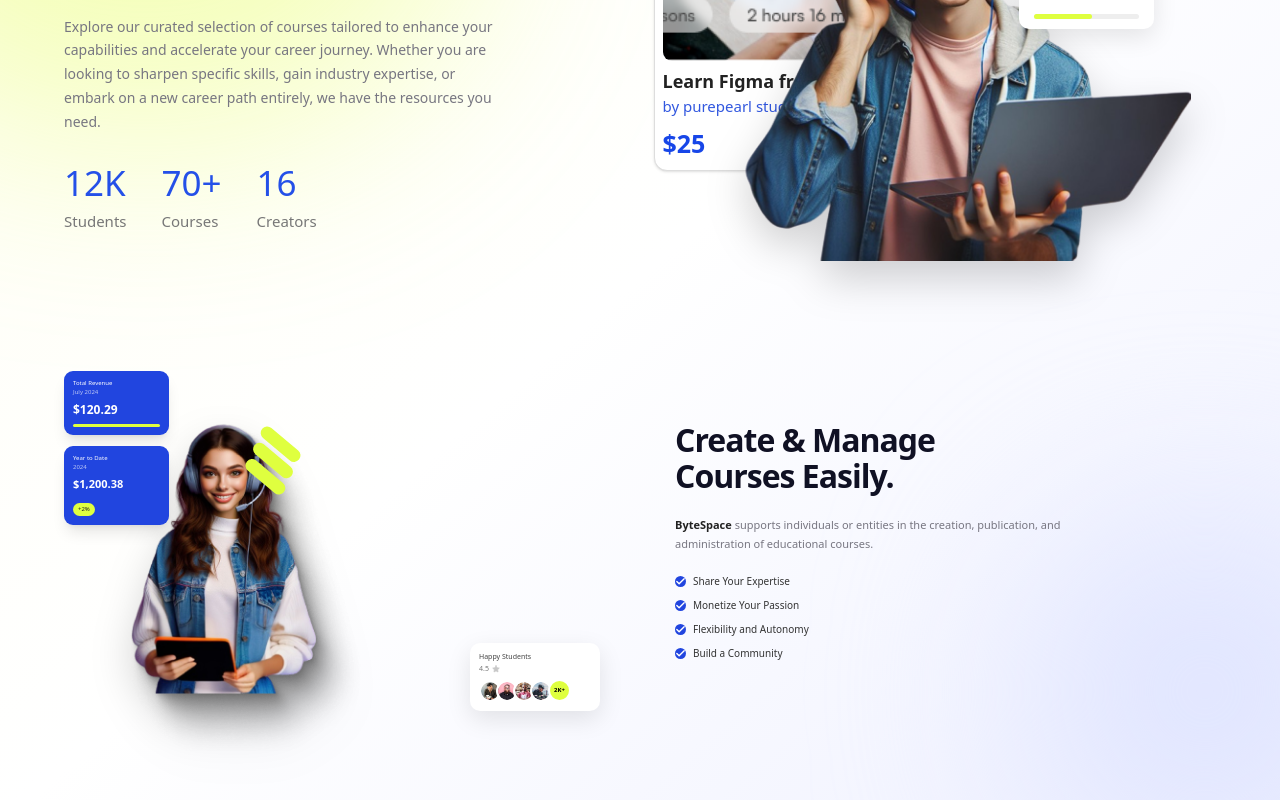
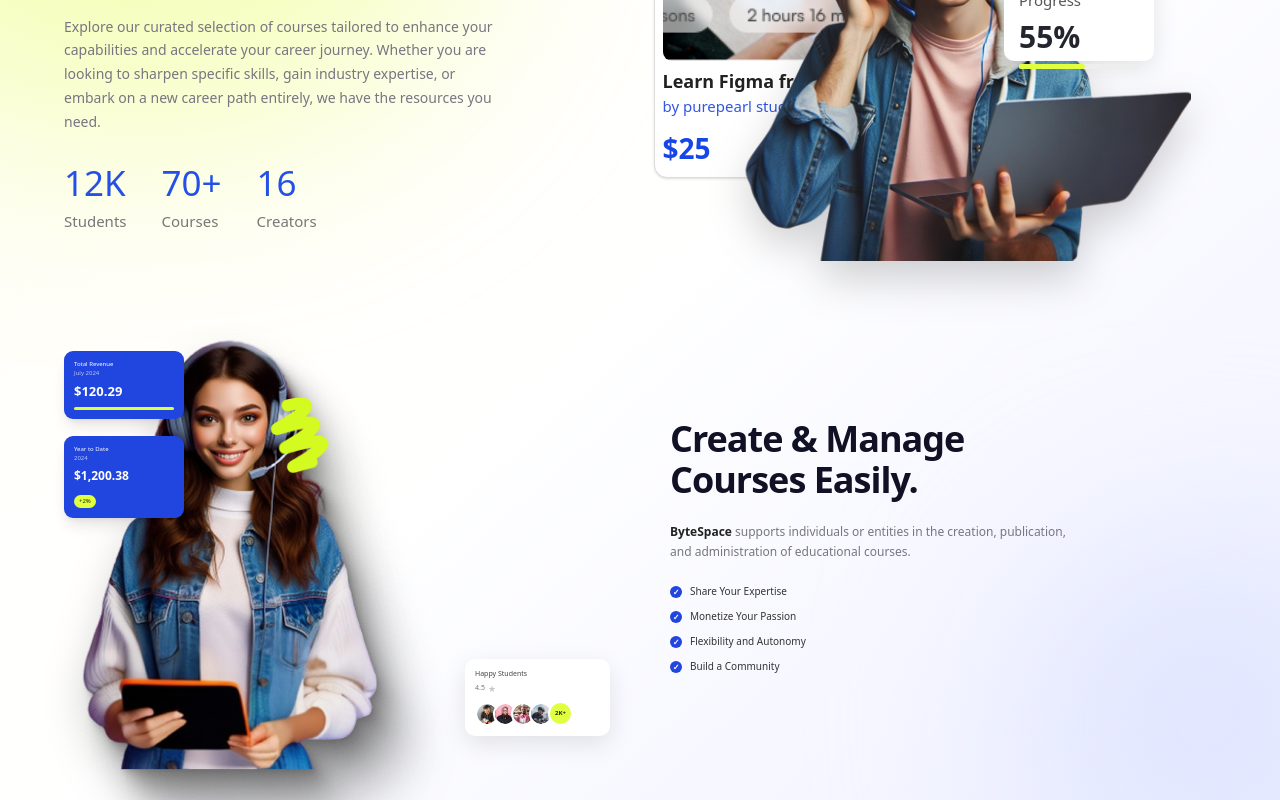
Before and after one commit to Amrin-Sumaiya/DoinTechAssignment, a React (Vite) app: page / in a window 1280 px wide. Shown: the part 3000-3800 px from the top of the page. Built offline with nearby package versions, Linux system fonts and the light colour scheme.

Commit message:
aboutupdate

```diff
--- a/src/components/AboutUs.jsx
+++ b/src/components/AboutUs.jsx
@@ -4,6 +4,7 @@ import { FiCheck, FiStar } from "react-icons/fi";
 import boy from "../assets/boy.png";
 import girl from "../assets/girl.png";
 import card1 from "../assets/card1.png";
+import lime from "../assets/lime.png";
 
 import man1 from "../assets/man1.png";
 import man2 from "../assets/man2.png";
@@ -11,7 +12,6 @@ import man3 from "../assets/man3.png";
 import man4 from "../assets/man4.png";
 
 const AboutUs = () => {
-  const students = [man1, man2, man3, man4];
 
   return (
     <section
@@ -155,20 +155,20 @@ const AboutUs = () => {
           >
 
             {/* Lime decorative squiggle */}
-            <div
+<img
+  src={lime}
+  alt=""
   className="
     absolute
     right-[25px]
-                top-[75px]
+    top-[-30px]
     z-30
-                rotate-[-12deg]
+    w-[205px]
+    h-auto
+    object-contain
     pointer-events-none
   "
-            >
-              <div className="w-[48px] h-[14px] rounded-full bg-[#dfff3f] rotate-[-18deg]" />
-              <div className="w-[48px] h-[14px] rounded-full bg-[#dfff3f] mt-[5px] rotate-[-18deg]" />
-              <div className="w-[48px] h-[14px] rounded-full bg-[#dfff3f] mt-[5px] rotate-[-18deg]" />
-            </div>
+/>
 
             {/* Course card */}
             <div
@@ -205,8 +205,8 @@ const AboutUs = () => {
                 by purepearl studio
               </p>
 
-              <div className="mt-[7px] flex items-center justify-between">
-                <span className="text-[25px] font-bold text-[#1746e8]">
+              <div className="mt-[9px] flex items-center justify-between">
+                <span className="text-[28px] font-bold text-[#1746e8]">
                   $25
                 </span>
 
@@ -239,8 +239,9 @@ const AboutUs = () => {
                 absolute
                 z-30
                 right-[62px]
-                top-[130px]
-                w-[135px]
+                top-[150px]
+                w-[150px]
+                h-[105px]
                 rounded-[10px]
                 bg-white
                 px-[15px]
@@ -248,11 +249,11 @@ const AboutUs = () => {
                 shadow-[0_8px_25px_rgba(0,0,0,0.10)]
               "
             >
-              <p className="text-[12px] text-[#555]">
+              <p className="text-[15px] text-[#555]">
                 Learning Progress
               </p>
 
-              <div className="mt-[3px] text-[28px] font-bold text-[#252530]">
+              <div className="mt-[3px] text-[30px] font-bold text-[#252530]">
                 55%
               </div>
 
@@ -270,39 +271,40 @@ const AboutUs = () => {
 
 <div
   className="
-            mt-[55px]
+    mt-[35px]
     grid
     grid-cols-1
     lg:grid-cols-2
     items-center
-            gap-[45px]
-            lg:gap-[70px]
+    gap-[35px]
+    lg:gap-[60px]
   "
 >
 
-          {/* LEFT VISUAL */}
+  {/* ================= LEFT VISUAL ================= */}
+
   <div
     className="
       relative
-              h-[390px]
-              md:h-[420px]
+      h-[450px]
+      md:h-[470px]
       order-2
       lg:order-1
     "
   >
 
-            {/* Revenue card */}
+    {/* Total Revenue */}
     <div
       className="
         absolute
         z-20
         left-[0px]
         top-[40px]
-                w-[105px]
+        w-[120px]
         rounded-[9px]
         bg-[#2145df]
-                px-[9px]
-                py-[8px]
+        px-[10px]
+        py-[9px]
         text-white
         shadow-lg
       "
@@ -315,25 +317,26 @@ const AboutUs = () => {
         July 2024
       </p>
 
-              <p className="mt-[4px] text-[12px] font-semibold">
+      <p className="mt-[4px] text-[13px] font-semibold">
         $120.29
       </p>
 
       <div className="mt-[5px] h-[3px] rounded-full bg-[#dfff3f]" />
     </div>
 
-            {/* Year card */}
+
+    {/* Year to Date */}
     <div
       className="
         absolute
         z-20
         left-[0px]
-                top-[115px]
-                w-[105px]
+        top-[125px]
+        w-[120px]
         rounded-[9px]
         bg-[#2145df]
-                px-[9px]
-                py-[8px]
+        px-[10px]
+        py-[9px]
         text-white
         shadow-lg
       "
@@ -346,7 +349,7 @@ const AboutUs = () => {
         2024
       </p>
 
-              <p className="mt-[4px] text-[11px] font-semibold">
+      <p className="mt-[4px] text-[12px] font-semibold">
         $1,200.38
       </p>
 
@@ -366,6 +369,7 @@ const AboutUs = () => {
       </span>
     </div>
 
+
     {/* Girl */}
     <img
       src={girl}
@@ -373,90 +377,95 @@ const AboutUs = () => {
       className="
         absolute
         z-10
-                left-[40px]
-                bottom-[0px]
-                h-[310px]
-                md:h-[345px]
+        left-[-25px]
+        bottom-[-80px]
+        h-[360px]
+        md:h-[550px]
         w-auto
         object-contain
         drop-shadow-[0_20px_20px_rgba(0,0,0,0.18)]
       "
     />
 
-            {/* Lime squiggle */}
-            <div
+
+    {/* Lime Decoration */}
+    <img
+      src={lime}
+      alt=""
       className="
         absolute
         z-20
         left-[185px]
-                top-[105px]
-                rotate-[25deg]
+        top-[75px]
+        w-[100px]
+        h-auto
+        object-contain
+        pointer-events-none
       "
-            >
-              <div className="w-[48px] h-[13px] rounded-full bg-[#dfff3f] rotate-[15deg]" />
-              <div className="w-[48px] h-[13px] rounded-full bg-[#dfff3f] mt-[5px] rotate-[15deg]" />
-              <div className="w-[48px] h-[13px] rounded-full bg-[#dfff3f] mt-[5px] rotate-[15deg]" />
-            </div>
+    />
 
-            {/* Happy Students card */}
+
+    {/* Happy Students */}
     <div
       className="
         absolute
         z-30
-                right-[5px]
-                bottom-[40px]
-                w-[130px]
+        right-[0px]
+        bottom-[45px]
+        w-[145px]
         rounded-[10px]
         bg-white
-                px-[9px]
-                py-[9px]
+        px-[10px]
+        py-[10px]
         shadow-[0_8px_25px_rgba(0,0,0,0.10)]
       "
     >
+
       <p className="text-[7px] text-[#444]">
         Happy Students
       </p>
 
-              <div className="mt-[1px] flex items-center gap-[3px]">
+      <div className="mt-[2px] flex items-center gap-[3px]">
         <span className="text-[7px] text-[#777]">
           4.5
         </span>
 
-                <FiStar
-                  size={8}
-                  className="text-[#c7c7c7]"
-                  fill="currentColor"
-                />
+        <span className="text-[9px] text-[#c7c7c7]">
+          ★
+        </span>
       </div>
 
-              <div className="mt-[5px] flex items-center">
+      <div className="mt-[6px] flex items-center">
 
-                {students.map((student, index) => (
         <img
-                    key={index}
-                    src={student}
+          src={man1}
           alt="Student"
-                    className="
-                      w-[22px]
-                      h-[22px]
-                      rounded-full
-                      object-cover
-                      border-2
-                      border-white
-                      -ml-[5px]
-                    "
-                    style={{
-                      marginLeft:
-                        index === 0 ? "0px" : "-5px",
-                    }}
+          className="w-[24px] h-[24px] rounded-full object-cover border-2 border-white"
         />
-                ))}
+
+        <img
+          src={man2}
+          alt="Student"
+          className="w-[24px] h-[24px] rounded-full object-cover border-2 border-white -ml-[6px]"
+        />
+
+        <img
+          src={man3}
+          alt="Student"
+          className="w-[24px] h-[24px] rounded-full object-cover border-2 border-white -ml-[6px]"
+        />
+
+        <img
+          src={man4}
+          alt="Student"
+          className="w-[24px] h-[24px] rounded-full object-cover border-2 border-white -ml-[6px]"
+        />
 
         <div
           className="
-                    ml-[-4px]
-                    w-[23px]
-                    h-[23px]
+            ml-[-5px]
+            w-[25px]
+            h-[25px]
             rounded-full
             bg-[#dfff3f]
             border-2
@@ -466,6 +475,7 @@ const AboutUs = () => {
             justify-center
             text-[6px]
             font-semibold
+            text-[#222]
           "
         >
           2K+
@@ -476,7 +486,9 @@ const AboutUs = () => {
 
   </div>
 
-          {/* RIGHT CONTENT */}
+
+  {/* ================= RIGHT CONTENT ================= */}
+
   <div
     className="
       order-1
@@ -488,8 +500,8 @@ const AboutUs = () => {
     <h2
       className="
         text-[#101124]
-                text-[30px]
-                md:text-[32px]
+        text-[32px]
+        md:text-[36px]
         leading-[1.15]
         font-bold
         tracking-[-1px]
@@ -500,11 +512,12 @@ const AboutUs = () => {
       Courses Easily.
     </h2>
 
+
     <p
       className="
         mt-[21px]
-                text-[10px]
-                md:text-[11px]
+        text-[11px]
+        md:text-[12px]
         leading-[1.7]
         text-[#777681]
         max-w-[420px]
@@ -517,48 +530,57 @@ const AboutUs = () => {
       and administration of educational courses.
     </p>
 
-            {/* FEATURES */}
-            <div className="mt-[20px] space-y-[9px]">
 
-              <div className="flex items-center gap-[7px]">
-                <FiCheck
-                  size={11}
-                  className="rounded-full bg-[#2145df] text-white"
-                  strokeWidth={3}
-                />
+    {/* Features */}
+
+    <div className="mt-[22px] space-y-[10px]">
+
+      <div className="flex items-center gap-[8px]">
+        <div className="w-[12px] h-[12px] rounded-full bg-[#2145df] flex items-center justify-center flex-shrink-0">
+          <span className="text-[8px] text-white font-bold">
+            ✓
+          </span>
+        </div>
+
         <span className="text-[10px] text-[#333]">
           Share Your Expertise
         </span>
       </div>
 
-              <div className="flex items-center gap-[7px]">
-                <FiCheck
-                  size={11}
-                  className="rounded-full bg-[#2145df] text-white"
-                  strokeWidth={3}
-                />
+
+      <div className="flex items-center gap-[8px]">
+        <div className="w-[12px] h-[12px] rounded-full bg-[#2145df] flex items-center justify-center flex-shrink-0">
+          <span className="text-[8px] text-white font-bold">
+            ✓
+          </span>
+        </div>
+
         <span className="text-[10px] text-[#333]">
           Monetize Your Passion
         </span>
       </div>
 
-              <div className="flex items-center gap-[7px]">
-                <FiCheck
-                  size={11}
-                  className="rounded-full bg-[#2145df] text-white"
-                  strokeWidth={3}
-                />
+
+      <div className="flex items-center gap-[8px]">
+        <div className="w-[12px] h-[12px] rounded-full bg-[#2145df] flex items-center justify-center flex-shrink-0">
+          <span className="text-[8px] text-white font-bold">
+            ✓
+          </span>
+        </div>
+
         <span className="text-[10px] text-[#333]">
           Flexibility and Autonomy
         </span>
       </div>
 
-              <div className="flex items-center gap-[7px]">
-                <FiCheck
-                  size={11}
-                  className="rounded-full bg-[#2145df] text-white"
-                  strokeWidth={3}
-                />
+
+      <div className="flex items-center gap-[8px]">
+        <div className="w-[12px] h-[12px] rounded-full bg-[#2145df] flex items-center justify-center flex-shrink-0">
+          <span className="text-[8px] text-white font-bold">
+            ✓
+          </span>
+        </div>
+
         <span className="text-[10px] text-[#333]">
           Build a Community
         </span>
```
Also changed, not shown: src/assets/lime.png (added). Lines whose indentation alone changed are shown as unchanged.
